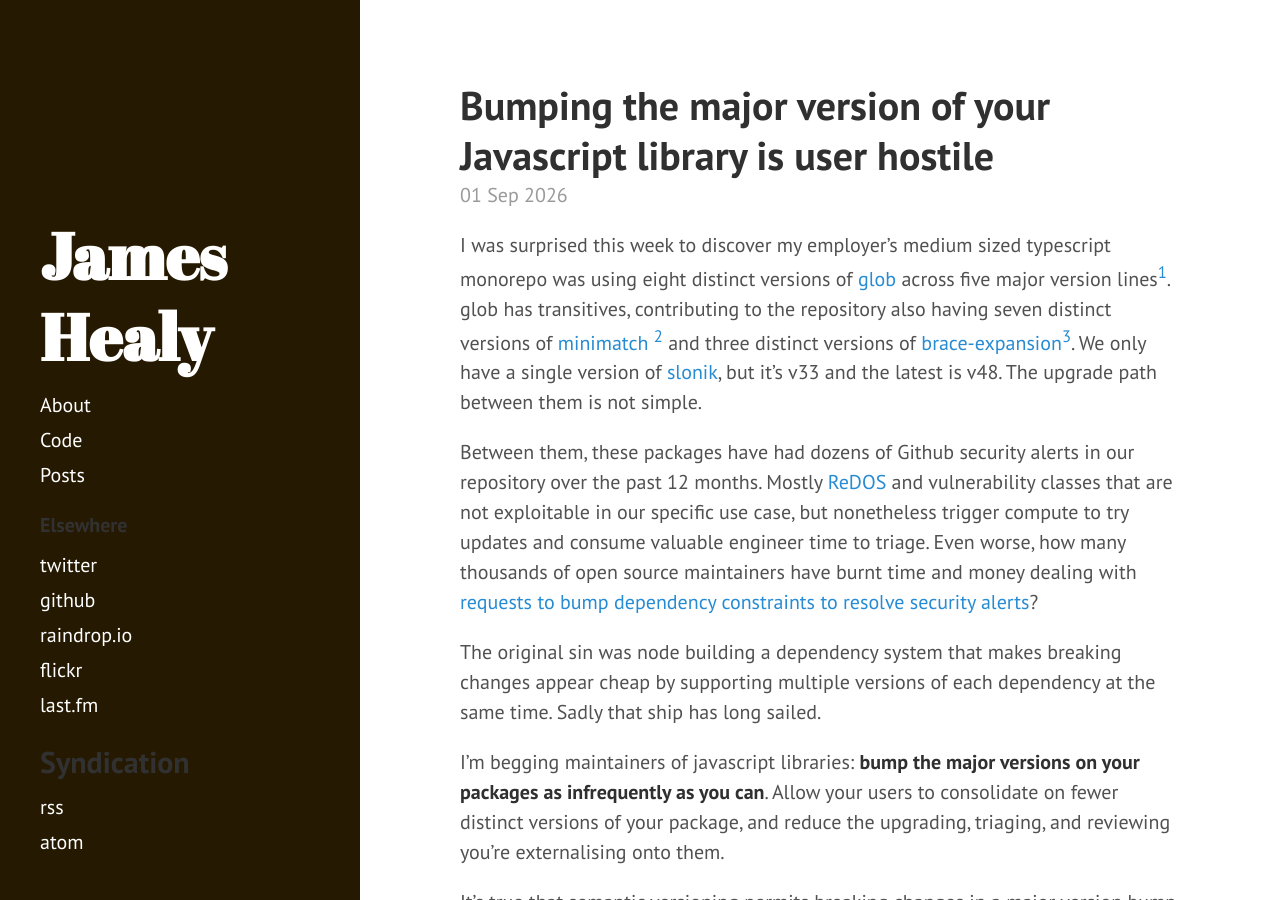
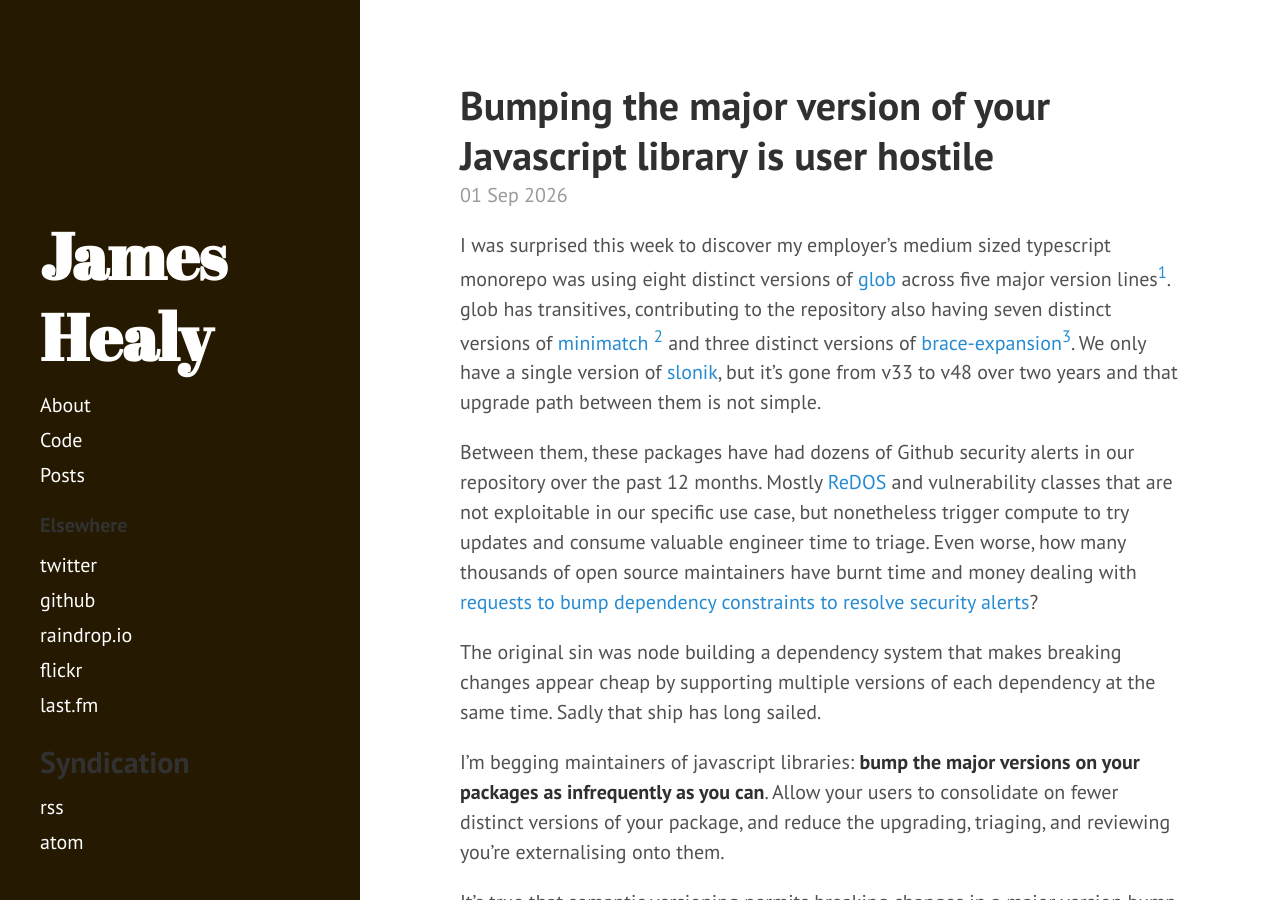
Before and after one commit to yob/yob.github.com, a Jekyll site: the page built from _posts/2026-09-01-major-version-bumps.markdown, in a window 1280 px wide and 900 px high. Built offline with Jekyll 4.4.1, drawn with Linux system fonts in a browser that asks for light colours.

Commit message:
tweak wording

```diff
--- a/_posts/2026-09-01-major-version-bumps.markdown
+++ b/_posts/2026-09-01-major-version-bumps.markdown
@@ -8,8 +8,8 @@ monorepo was using eight distinct versions of [glob](https://www.npmjs.com/packa
 glob has transitives, contributing to the repository also having seven distinct
 versions of [minimatch](https://www.npmjs.com/package/minimatch) [^2] and three
 distinct versions of [brace-expansion](https://www.npmjs.com/package/brace-expansion)[^3]. We only have
-a single version of [slonik](https://www.npmjs.com/package/slonik), but it's v33 and the latest
-is v48. The upgrade path between them is not simple.
+a single version of [slonik](https://www.npmjs.com/package/slonik), but it's gone from v33 to
+v48 over two years and that upgrade path between them is not simple.
 
 Between them, these packages have had dozens of Github security alerts in
 our repository over the past 12 months. Mostly [ReDOS](https://en.wikipedia.org/wiki/ReDoS) and vulnerability classes
```
